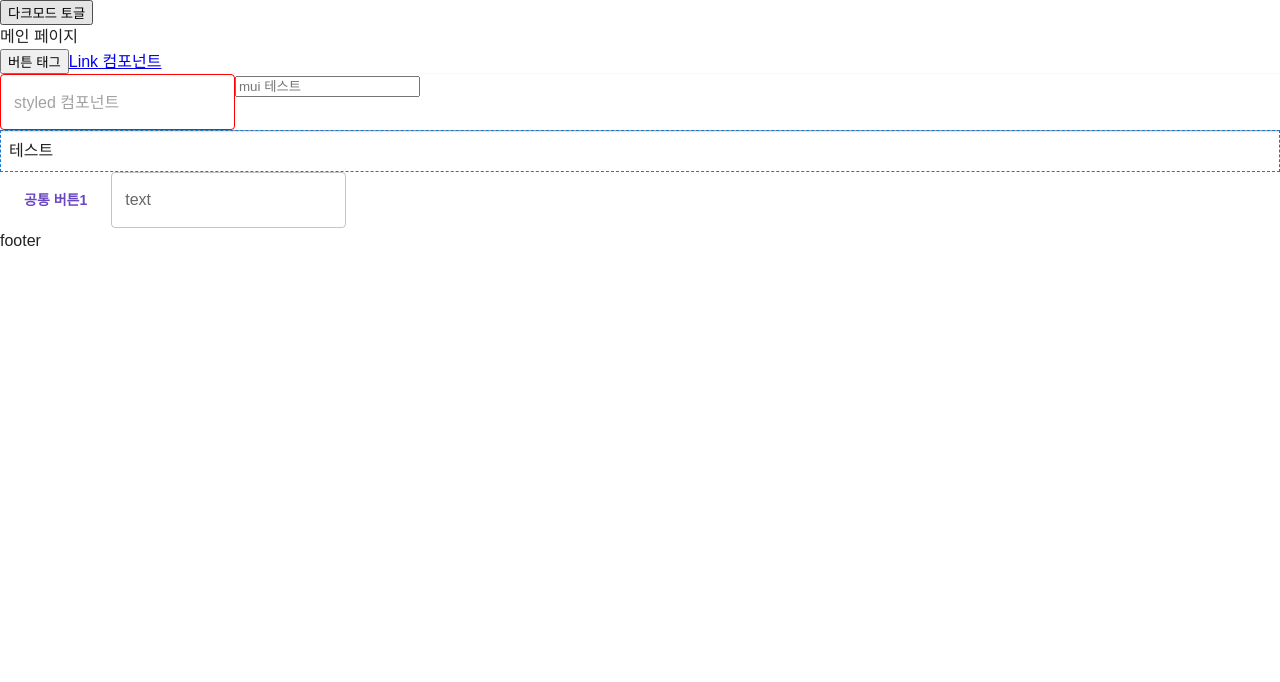
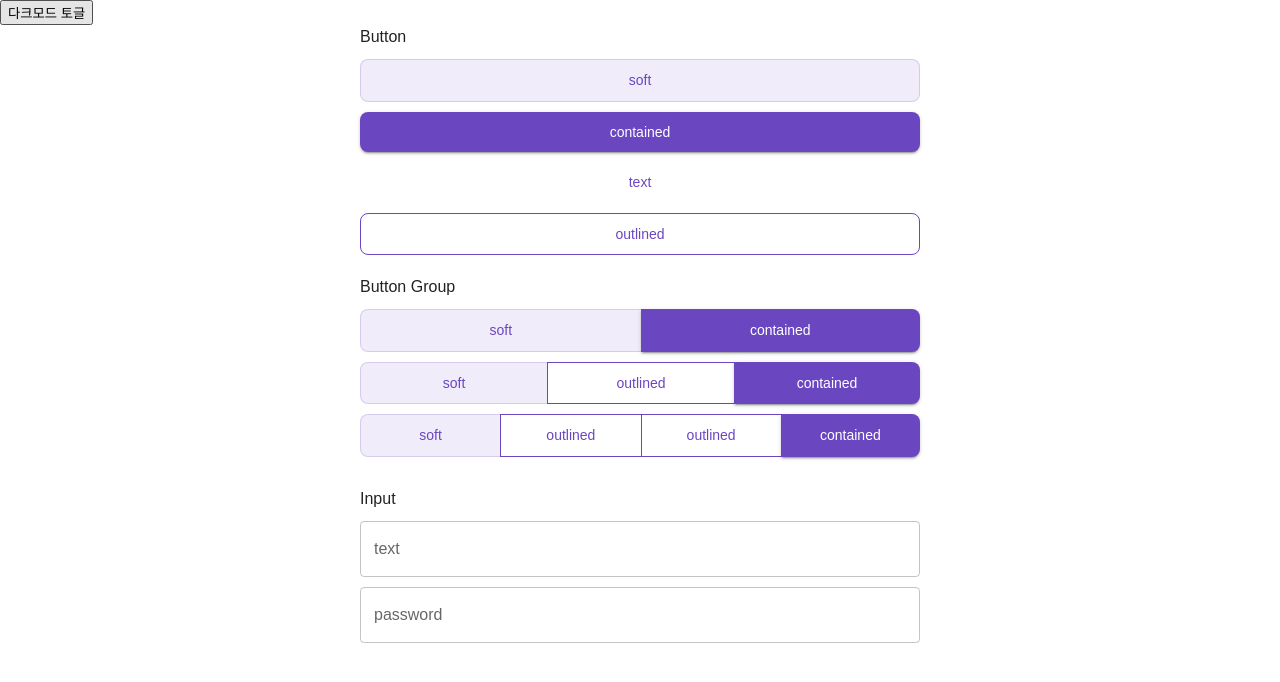
Before and after one commit to 9Gu-Mo/React_Mui, a React (Vite) app: page / in a window 1280 px wide. Shown: the top 682 px of the page. Built offline with nearby package versions, Linux system fonts and the light colour scheme.

Commit message:
button, input 공통 컴포넌트 작업

```diff
--- a/src/App.tsx
+++ b/src/App.tsx
@@ -29,7 +29,6 @@ function App() {
             <Route path="/login" element={<LoginPage />} />
           </Routes>
         </BrowserRouter>
-        <footer>footer</footer>
       </ThemeProvider>
     </>
   );
--- /dev/null
+++ b/src/component/Icon/IconClear.tsx
@@ -0,0 +1,23 @@
+interface IconProps {
+  size?: string;
+  color?: string;
+}
+
+export default function IconClear(props: IconProps) {
+  return (
+    <>
+      <svg
+        width={props.size ? props.size : "20px"}
+        height={props.size ? props.size : "20px"}
+        viewBox="0 0 24 24"
+        fill="none"
+        xmlns="http://www.w3.org/2000/svg"
+      >
+        <path
+          d="M20.7457 3.32851C20.3552 2.93798 19.722 2.93798 19.3315 3.32851L12.0371 10.6229L4.74275 3.32851C4.35223 2.93798 3.71906 2.93798 3.32854 3.32851C2.93801 3.71903 2.93801 4.3522 3.32854 4.74272L10.6229 12.0371L3.32856 19.3314C2.93803 19.722 2.93803 20.3551 3.32856 20.7457C3.71908 21.1362 4.35225 21.1362 4.74277 20.7457L12.0371 13.4513L19.3315 20.7457C19.722 21.1362 20.3552 21.1362 20.7457 20.7457C21.1362 20.3551 21.1362 19.722 20.7457 19.3315L13.4513 12.0371L20.7457 4.74272C21.1362 4.3522 21.1362 3.71903 20.7457 3.32851Z"
+          fill={props.color ? props.color : "#0F0F0F"}
+        />
+      </svg>
+    </>
+  );
+}
--- a/src/component/common/MuiButton.tsx
+++ b/src/component/common/MuiButton.tsx
@@ -15,11 +15,7 @@ export default function MuiButton(props: Props) {
       <Button
         className={props.class}
         variant={props.variant}
-        sx={
-          props.sx
-            ? props.sx
-            : { px: 3, py: 1.2, bgcolor: "black", color: "white" }
-        }
+        sx={props.sx}
         href={props.href}
       >
         {props.children}
--- a/src/component/common/MuiInput.tsx
+++ b/src/component/common/MuiInput.tsx
@@ -1,13 +1,38 @@
-import { TextField, type TextFieldProps } from "@mui/material";
+import {
+  IconButton,
+  InputAdornment,
+  TextField,
+  type TextFieldProps,
+} from "@mui/material";
+import { useState } from "react";
+import IconClear from "../Icon/IconClear";
 
 type Props = TextFieldProps & {
-  class?: string;
+  className?: string;
 };
 
-export default function MuiInput({ class: className, ...rest }: Props) {
+export default function MuiInput({ className: className, ...rest }: Props) {
+  const [value, setValue] = useState("");
+
   return (
     <>
-      <TextField className={className} {...rest} />
+      <TextField
+        value={value}
+        className={className}
+        onChange={(e) => {
+          setValue(e.target.value);
+        }}
+        InputProps={{
+          endAdornment: value && (
+            <InputAdornment position="end">
+              <IconButton size="small" onClick={() => setValue("")}>
+                <IconClear />
+              </IconButton>
+            </InputAdornment>
+          ),
+        }}
+        {...rest}
+      />
     </>
   );
 }
--- a/src/component/mui/MuiForm.tsx
+++ b/src/component/mui/MuiForm.tsx
@@ -1,34 +1,125 @@
-import { Box, Paper, TextField } from "@mui/material";
-import { styled } from "@mui/material/styles";
+import { Box, ButtonGroup, Stack, Typography } from "@mui/material";
 import MuiButton from "../common/MuiButton";
 import MuiInput from "../common/MuiInput";
 
-const FormContainer = styled(Paper)(({ theme }) => ({
-  borderRadius: Number(theme.shape.borderRadius) * 0,
-}));
+// const FormContainer = styled(Box)(({ theme }) => ({
+//   borderRadius: Number(theme.shape.borderRadius) * 0,
+// }));
 
-const Input = styled(TextField)(() => ({
-  "& .MuiInputBase-root fieldset": {
-    borderColor: "red",
-  },
-}));
+// const Input = styled(TextField)(() => ({
+//   "& .MuiInputBase-root fieldset": {
+//     borderColor: "red",
+//   },
+// }));
 export default function MuiForm() {
   return (
     <>
-      <FormContainer>
+      {/* <FormContainer>
         <Input placeholder="styled 컴포넌트" />
         <input type="text" id="inp1" name="inp1" placeholder="mui 테스트" />
-      </FormContainer>
+      </FormContainer> */}
 
-      <Box sx={{ p: 1, border: `1px dashed`, borderColor: "primary.main" }}>
-        테스트
+      <Box
+        sx={{
+          display: "flex",
+          flexDirection: "column",
+          gap: "30px",
+          padding: "0 20px",
+          maxWidth: "600px",
+          margin: "0 auto",
+        }}
+      >
+        <Stack
+          sx={{
+            display: "flex",
+            flexDirection: "column",
+            gap: "20px",
+          }}
+        >
+          <Stack
+            sx={{
+              display: "flex",
+              flexDirection: "column",
+              gap: "10px",
+            }}
+          >
+            <Typography>Button</Typography>
+            <MuiButton variant="soft">soft</MuiButton>
+            <MuiButton variant="contained">contained</MuiButton>
+            <MuiButton variant="text">text</MuiButton>
+            <MuiButton variant="outlined">outlined</MuiButton>
+          </Stack>
+
+          <Stack
+            sx={{
+              display: "flex",
+              flexDirection: "column",
+              gap: "10px",
+            }}
+          >
+            <Typography>Button Group</Typography>
+            <ButtonGroup
+              sx={{
+                "& .MuiButtonBase-root": {
+                  minWidth: 0,
+                  flex: 1,
+                },
+              }}
+            >
+              <MuiButton variant="soft">soft</MuiButton>
+              <MuiButton variant="contained">contained</MuiButton>
+            </ButtonGroup>
+            <ButtonGroup
+              sx={{
+                "& .MuiButtonBase-root": {
+                  minWidth: 0,
+                  flex: 1,
+                },
+              }}
+            >
+              <MuiButton variant="soft">soft</MuiButton>
+              <MuiButton variant="outlined">outlined</MuiButton>
+              <MuiButton variant="contained">contained</MuiButton>
+            </ButtonGroup>
+            <ButtonGroup
+              sx={{
+                "& .MuiButtonBase-root": {
+                  minWidth: 0,
+                  flex: 1,
+                },
+              }}
+            >
+              <MuiButton variant="soft">soft</MuiButton>
+              <MuiButton variant="outlined">outlined</MuiButton>
+              <MuiButton variant="outlined">outlined</MuiButton>
+              <MuiButton variant="contained">contained</MuiButton>
+            </ButtonGroup>
+          </Stack>
+        </Stack>
+
+        <Stack
+          sx={{
+            display: "flex",
+            flexDirection: "column",
+            gap: "10px",
+          }}
+        >
+          <Typography>Input</Typography>
+          <MuiInput
+            id="text"
+            placeholder="text"
+            label="text"
+            variant="outlined"
+          />
+          <MuiInput
+            id="password"
+            placeholder="password"
+            label="password"
+            variant="outlined"
+            type="password"
+          />
+        </Stack>
       </Box>
-
-      <MuiButton sx={{ px: 3, py: 2 }} variant="ghost">
-        공통 버튼1
-      </MuiButton>
-
-      <MuiInput id="text01" placeholder="text" label="text" />
     </>
   );
 }
--- a/src/pages/MainPage.tsx
+++ b/src/pages/MainPage.tsx
@@ -1,20 +1,18 @@
-import { Link, useNavigate } from "react-router-dom";
 import MuiForm from "../component/mui/MuiForm";
 
 export default function MainPage() {
-  const navGate = useNavigate();
+  // const navGate = useNavigate();
 
-  const goToLogin = () => {
-    navGate("/login");
-  };
+  // const goToLogin = () => {
+  //   navGate("/login");
+  // };
 
   return (
     <>
-      <div>메인 페이지</div>
-      <button type="button" onClick={goToLogin}>
+      {/* <button type="button" onClick={goToLogin}>
         버튼 태그
       </button>
-      <Link to="/login">Link 컴포넌트</Link>
+      <Link to="/login">Link 컴포넌트</Link> */}
       <MuiForm />
     </>
   );
--- a/src/theme/theme.ts
+++ b/src/theme/theme.ts
@@ -18,16 +18,18 @@ export const theme = createTheme({
 
   // component
   components: {
+    // button
     MuiButton: {
       styleOverrides: {
         root: {
-          borderRadius: "10px",
+          color: "#101010",
           textTransform: "none",
-          fontWeight: 600,
+          fontWeight: 400,
           padding: "8px 20px",
+          borderRadius: "8px",
           transition: "all 0.3s ease",
-          color: "#101010",
         },
+        // overriding variant
         contained: {
           backgroundColor: "#6b46c1",
           color: "#fff",
@@ -50,6 +52,7 @@ export const theme = createTheme({
           },
         },
       },
+      // custom variant
       variants: [
         {
           props: { variant: "soft" },
@@ -77,11 +80,16 @@ export const theme = createTheme({
         },
       ],
     },
+
+    // input(text, password, etc...)
     MuiInput: {
       styleOverrides: {
         root: {
-          border: "1px solid #010101",
+          border: "1px solid #5f2162",
         },
+        // filled: {
+        //   backgroundColor: "transparent",
+        // },
       },
     },
   },
```
